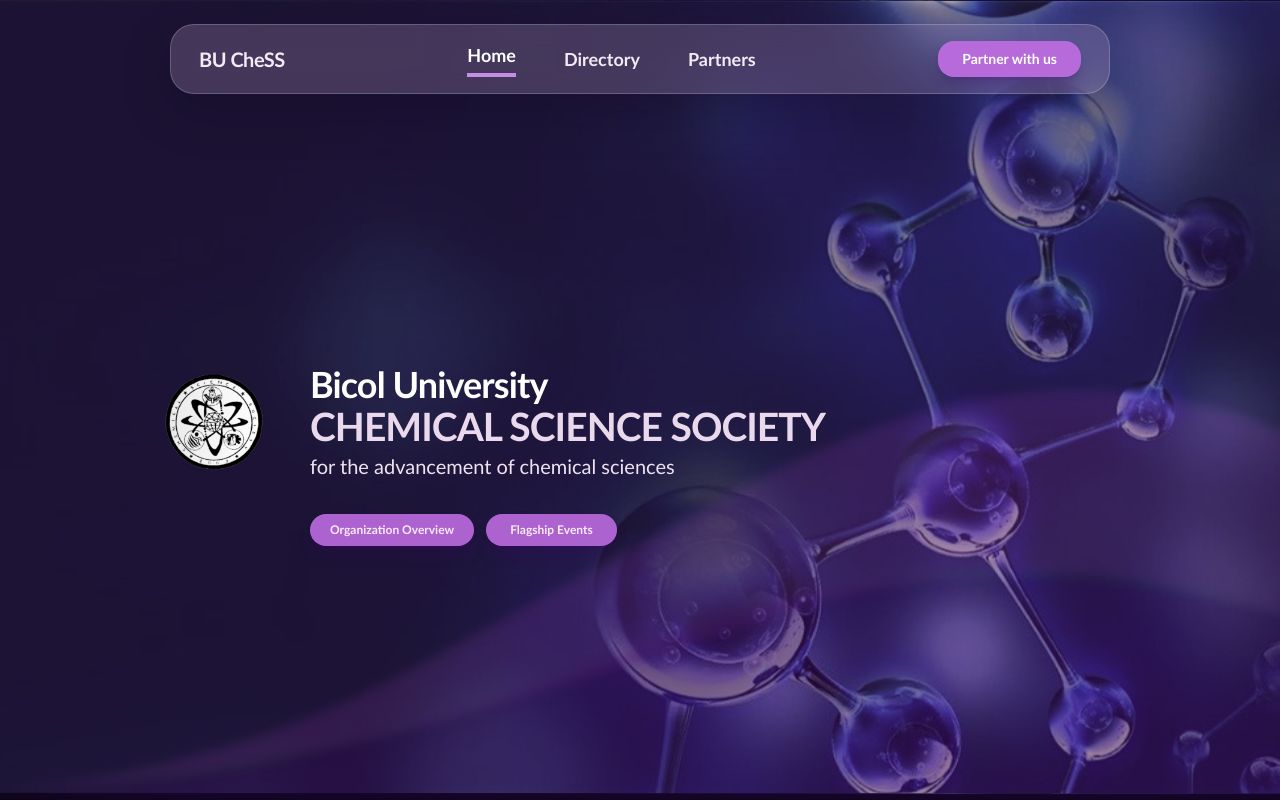
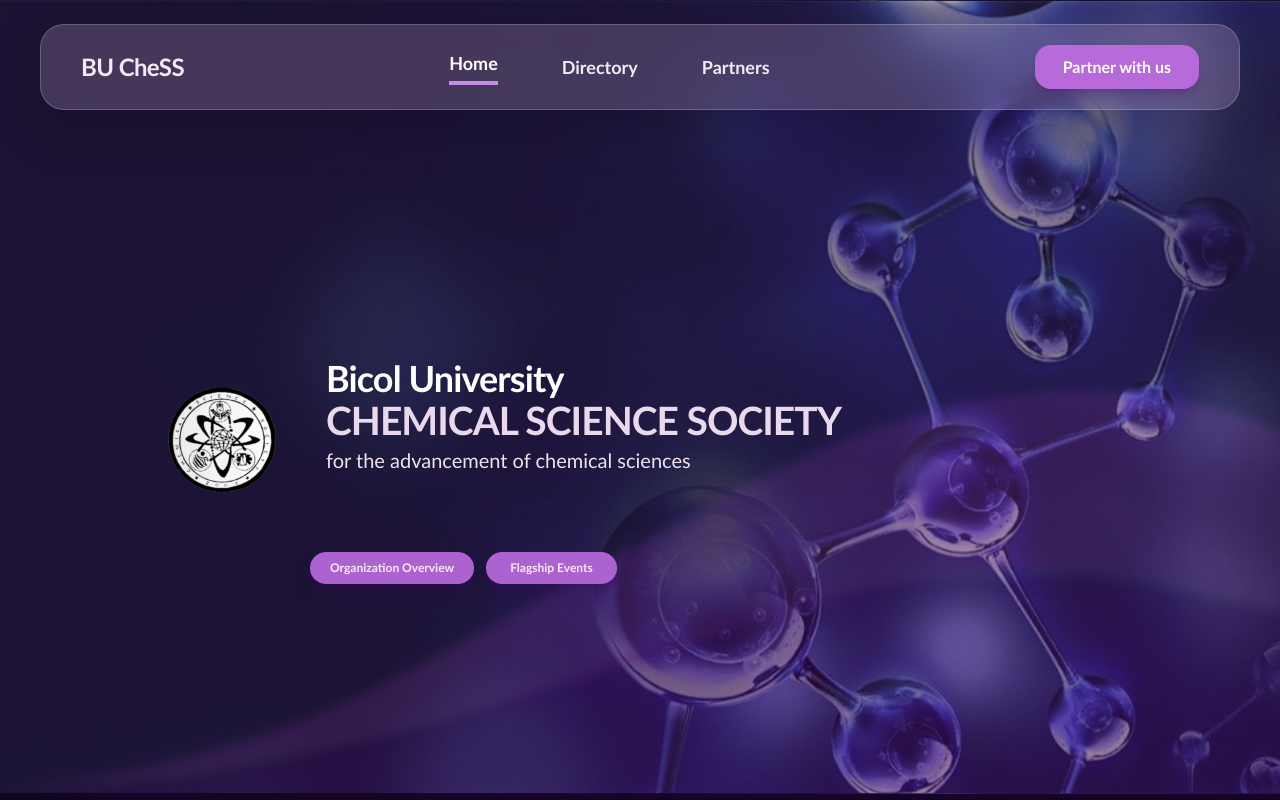
Before and after one commit to laovencer/BU-CheSS-Site, a React (Vite) app: page / in a window 1280 px wide. Built offline with nearby package versions, Linux system fonts and the light colour scheme.

Commit message:
nav bar layout update

```diff
--- a/src/components/Navbar.tsx
+++ b/src/components/Navbar.tsx
@@ -7,20 +7,20 @@
     <header
       className="
         fixed left-1/2 top-5 z-50 -translate-x-1/2
-        flex w-[calc(100%-2rem)] max-w-[940px] items-center justify-between gap-4
+        flex w-[calc(100%-2rem)] max-w-[1920px] items-center justify-between gap-4
         rounded-[24px] border border-white/20 bg-[#8f7ca0]/35 px-5 py-3
         text-[#f2eaf5] shadow-[0_16px_50px_rgba(8,3,22,0.22)] backdrop-blur-md
-        sm:top-6 sm:w-[calc(100%-5rem)] sm:px-7 sm:py-4
+        sm:top-6 sm:w-[calc(100%-5rem)] sm:px-7 sm:py-4 lg:px-10 lg:py-5
       "
     >
       {/* Logo / Brand */}
-      <Link to="/" className="shrink-0 text-lg font-bold tracking-tight sm:text-xl">
+      <Link to="/" className="shrink-0 text-lg font-bold tracking-tight sm:text-xl lg:text-2xl">
         BU CheSS
       </Link>
 
       {/* Desktop navigation */}
       <nav
-        className="hidden items-center gap-8 text-base font-semibold sm:flex lg:gap-12 lg:text-lg"
+        className="hidden items-center gap-8 text-base font-semibold sm:flex lg:gap-12 lg:text-lg xl:gap-16"
         aria-label="Main navigation"
       >
         <Link to="/" className="border-b-4 border-[#c68de5] pb-1 text-white">
@@ -44,7 +44,7 @@
           text-xs font-bold text-white shadow-lg shadow-purple-950/25
           transition hover:bg-[#c27ce3]
           focus:outline-none focus:ring-2 focus:ring-[#dba4eb] focus:ring-offset-2 focus:ring-offset-[#0c0618]
-          sm:px-6 sm:text-sm
+          sm:px-6 sm:py-2.5 sm:text-sm lg:px-7 lg:text-base
         "
       >
         Partner with us
--- a/src/pages/Home.tsx
+++ b/src/pages/Home.tsx
@@ -18,14 +18,14 @@
       }}
     >
       {/* Hero content */}
-      <div className="relative z-10 mx-auto flex min-h-dvh w-full max-w-[1092px] items-center px-6 pt-24 sm:px-10 lg:px-12">
+      <div className="relative z-10 mx-auto w-full max-w-[1092px] px-6 pt-28 sm:px-10 sm:pt-32 lg:px-12 lg:pt-36">
         <div className="w-full max-w-[720px]">
           {/* Organization identity */}
-          <div className="flex items-center gap-4 sm:gap-5 lg:gap-6">
+          <div className="flex items-start gap-4 sm:gap-5 lg:gap-6">
             <img
               src={logo}
               alt="Bicol University Chemical Science Society logo"
-              className="h-24 w-24 shrink-0 object-contain sm:h-32 sm:w-32 lg:h-36 lg:w-36"
+              className="h-24 w-24 shrink-0 object-contain sm:h-32 sm:w-32 lg:h-40 lg:w-40"
             />
 
             <div className="min-w-0">
@@ -44,7 +44,7 @@
           </div>
 
           {/* Hero actions */}
-          <div className="mt-5 flex flex-wrap gap-3 sm:pl-[132px] lg:pl-[168px]">
+          <div className="mt-6 flex flex-wrap gap-3 sm:mt-8 sm:pl-[132px] lg:pl-[168px]">
             <Link to="/about" className={`${ctaLinkBase} px-5`}>
               Organization Overview
             </Link>
```
